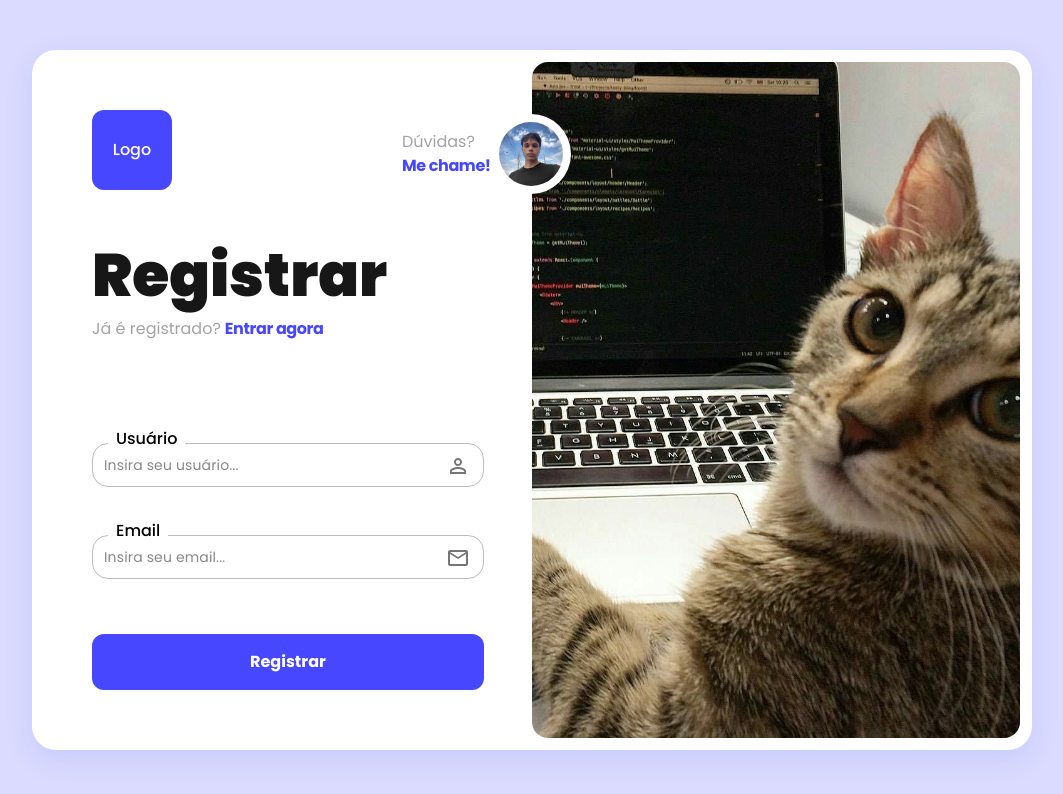
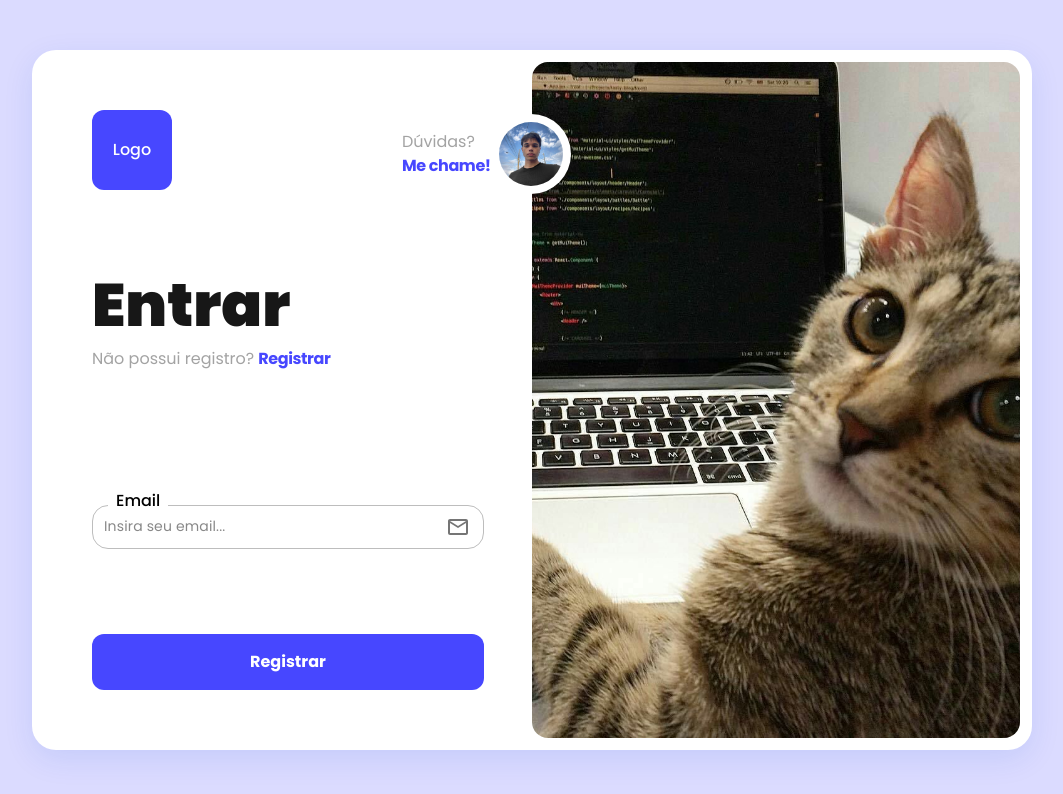
Before and after one commit to williamosilva/Giveme, a React (Vite) app: page / in a window 1280 px wide. Shown: the top 794 px of the page, without its empty margins (108-1171 px from the left). Built offline with nearby package versions, Linux system fonts and the light colour scheme.

Commit message:
feat(AuthPage):

```diff
--- a/src/App.tsx
+++ b/src/App.tsx
@@ -2,16 +2,15 @@ import { useState } from "react";
 import reactLogo from "./assets/react.svg";
 import viteLogo from "/vite.svg";
 import "./App.css";
-import Login from "./pages/login/Login";
-import List from "./pages/List";
-import Form from "./pages/Form";
+
+import AuthPage from "./pages/authPage/AuthPage";
 
 function App() {
   const [count, setCount] = useState(0);
 
   return (
     <>
-      <Login />
+      <AuthPage />
       {/* <List />
       <Form /> */}
     </>
--- a/src/pages/login/Login.tsx
+++ b/src/pages/authPage/AuthPage.tsx
@@ -4,44 +4,25 @@ import PersonOutlineOutlinedIcon from "@mui/icons-material/PersonOutlineOutlined
 import EmailOutlinedIcon from "@mui/icons-material/EmailOutlined";
 import Photo from "../../assets/perfil.jpg";
 import Background from "../../assets/gato.jpg";
+import Register from "./Register";
+import Login from "./Login";
+import { useState } from "react";
 
-export default function Login() {
+export default function AuthPage() {
+  const [isLogin, setIsLogin] = useState(true);
+
+  function handleClick() {
+    setIsLogin(!isLogin);
+  }
+
   return (
     <main className="w-[1000px] relative h-[700px] gap-0 p-3 bg-white flex items-center justify-center rounded-3xl shadow-[rgba(7,_65,_210,_0.1)_0px_9px_30px]">
-      <section className="w-[50%] relative h-full flex flex-col items-start justify-between p-12">
-        <div className="bg-[#4747FF] w-20 h-20 rounded-xl flex items-center justify-center text-white font-medium ">
-          Logo
-        </div>
-        <div className="flex flex-col justify-start gap-3  mb-12">
-          <h1
-            className="text-6xl font-black text-neutral-900
-          "
-          >
-            Registrar
-          </h1>
-          <div className="flex gap-1">
-            <p className="text-base text-neutral-400">Já é registrado?</p>{" "}
-            <p className="text-base text-[#4747FF] font-bold tracking-tight cursor-pointer hover:underline">
-              Entrar agora
-            </p>
-          </div>
-        </div>
-        <div className="w-full gap-12 flex flex-col">
-          <TextFieldGiveme
-            placeholder="Insira seu usuário..."
-            title="Usuário"
-            icon={<PersonOutlineOutlinedIcon />}
-          />
-          <TextFieldGiveme
-            placeholder="Insira seu email..."
-            title="Email"
-            icon={<EmailOutlinedIcon />}
-          />
-        </div>
-        <div className="w-full">
-          <ButtonGiveme buttonText="Registrar" />
-        </div>
-      </section>
+      {isLogin ? (
+        <Login registerRedirect={handleClick} />
+      ) : (
+        <Register loginRedirect={handleClick} />
+      )}
+
       <section className="flex-1  w-[50%] relative h-full  rounded-2xl overflow-hidden block">
         <img src={Background} className="object-cover h-full w-full " />
       </section>
--- /dev/null
+++ b/src/pages/authPage/Login.tsx
@@ -0,0 +1,41 @@
+import TextFieldGiveme from "./components/TextField";
+import ButtonGiveme from "./components/Button";
+import PersonOutlineOutlinedIcon from "@mui/icons-material/PersonOutlineOutlined";
+import EmailOutlinedIcon from "@mui/icons-material/EmailOutlined";
+import React from "react";
+
+export default function Login({
+  registerRedirect,
+}: {
+  registerRedirect: (event: React.MouseEvent<HTMLParagraphElement>) => void;
+}) {
+  return (
+    <section className="w-[50%] relative h-full flex flex-col items-start justify-between p-12">
+      <div className="bg-[#4747FF] w-20 h-20 rounded-xl flex items-center justify-center text-white font-medium">
+        Logo
+      </div>
+      <div className="flex flex-col justify-start gap-3 mb-12">
+        <h1 className="text-6xl font-black text-neutral-900">Entrar</h1>
+        <div className="flex gap-1">
+          <p className="text-base text-neutral-400">Não possui registro?</p>
+          <p
+            className="text-base text-[#4747FF] font-bold tracking-tight cursor-pointer hover:underline"
+            onClick={registerRedirect}
+          >
+            Registrar
+          </p>
+        </div>
+      </div>
+      <div className="w-full gap-12 flex flex-col">
+        <TextFieldGiveme
+          placeholder="Insira seu email..."
+          title="Email"
+          icon={<EmailOutlinedIcon />}
+        />
+      </div>
+      <div className="w-full">
+        <ButtonGiveme buttonText="Registrar" />
+      </div>
+    </section>
+  );
+}
--- /dev/null
+++ b/src/pages/authPage/Register.tsx
@@ -0,0 +1,50 @@
+import TextFieldGiveme from "./components/TextField";
+import ButtonGiveme from "./components/Button";
+import PersonOutlineOutlinedIcon from "@mui/icons-material/PersonOutlineOutlined";
+import EmailOutlinedIcon from "@mui/icons-material/EmailOutlined";
+import React from "react";
+
+export default function Register({
+  loginRedirect,
+}: {
+  loginRedirect: (event: React.MouseEvent<HTMLParagraphElement>) => void;
+}) {
+  return (
+    <section className="w-[50%] relative h-full grid grid-rows-4 items-start justify-between p-12">
+      <div className="h-full flex items-center w-full">
+        <div className="bg-[#4747FF] w-20 h-20 rounded-xl flex items-center justify-center text-white font-medium">
+          Logo
+        </div>
+      </div>
+      <div className="flex flex-col justify-start gap-3 h-full w-full">
+        <h1 className="text-6xl font-black text-neutral-900">Registrar</h1>
+        <div className="flex gap-1">
+          <p className="text-base text-neutral-40 0">Já é registrado?</p>
+          <p
+            className="text-base text-[#4747FF] font-bold tracking-tight cursor-pointer hover:underline"
+            onClick={loginRedirect}
+          >
+            Entrar agora
+          </p>
+        </div>
+      </div>
+      <div className="w-full gap-12 flex flex-col h-full">
+        <TextFieldGiveme
+          placeholder="Insira seu usuário..."
+          title="Usuário"
+          icon={<PersonOutlineOutlinedIcon />}
+        />
+        <TextFieldGiveme
+          placeholder="Insira seu email..."
+          title="Email"
+          icon={<EmailOutlinedIcon />}
+        />
+      </div>
+      <div className="w-full h-full flex items-center">
+        <div className="w-full">
+          <ButtonGiveme buttonText="Registrar" />
+        </div>
+      </div>
+    </section>
+  );
+}
```
Also changed, not shown: src/pages/authPage/components/Button.tsx (renamed from src/pages/login/components/Button.tsx), src/pages/authPage/components/TextField.tsx (renamed from src/pages/login/components/TextField.tsx).
